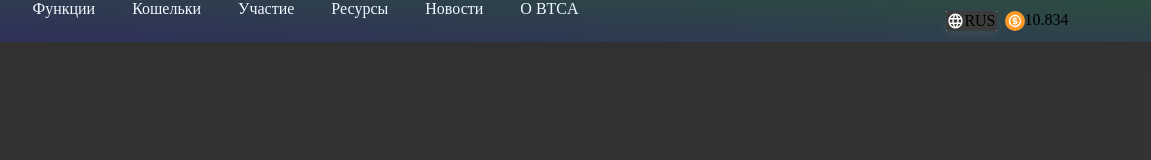
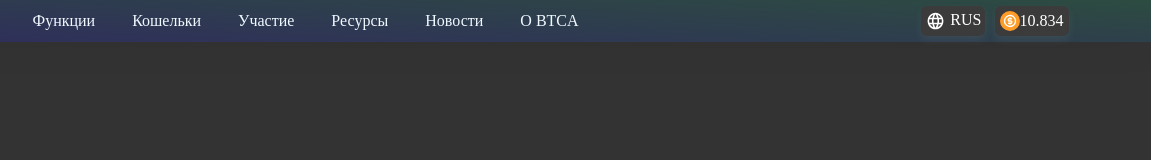
Before and after one commit to uradjudicator/bitcoin-project, a website built with Vite: page index.html in a window 1280 px wide. Shown: the full height of the page, 129-1280 px from the left. Built offline with nearby package versions, Linux system fonts and the light colour scheme.

Commit message:
feat:completed header(02:05pm)

```diff
--- a/src/styles/main.scss
+++ b/src/styles/main.scss
@@ -32,6 +32,8 @@ header {
             }
 
             .menu {
+                display: flex;
+
                 ul {
                     display: flex;
                     gap: 37px;
@@ -51,22 +53,36 @@ header {
 
         .additions {
             display: flex;
-            gap: 8px;
+            gap: 10px;
 
             .language {
                 display: flex;
-                padding: 29px 5 18px;
+                padding: 5px;
                 background-color: #3b3b3b;
-                border: 0.5px solid;
+                border: 0px solid;
                 box-shadow: 0px 4px 9px 0px rgba(176, 176, 176, 0.1);
+                border-radius: 6px;
 
-                border-image-source: linear-gradient(180deg, rgba(255, 255, 255, 0.7) 0%, rgba(225, 225, 225, 0.252) 100%);
-
+                p{
+                    color: #fff;
+                    margin-left: 5px;
+                }
 
             }
 
             .balance {
                 display: flex;
+                padding: 5px;
+                align-items: center;
+                background-color: #3b3b3b;
+                border: 0px solid;
+                box-shadow: 0px 4px 9px 0px rgba(176, 176, 176, 0.1);
+                border-radius: 6px;
+                .cash{
+                    color: #fff;
+
+                }
+
             }
         }
     }
```
